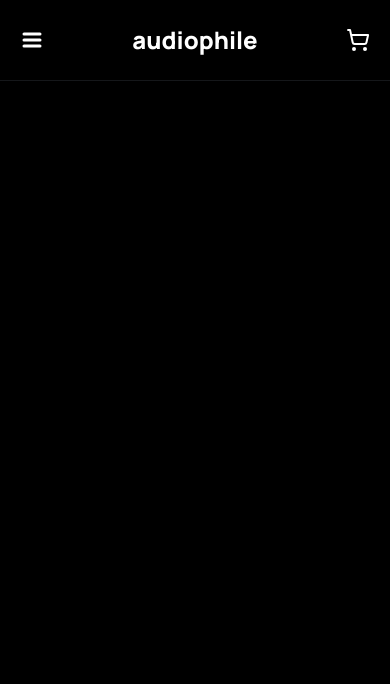
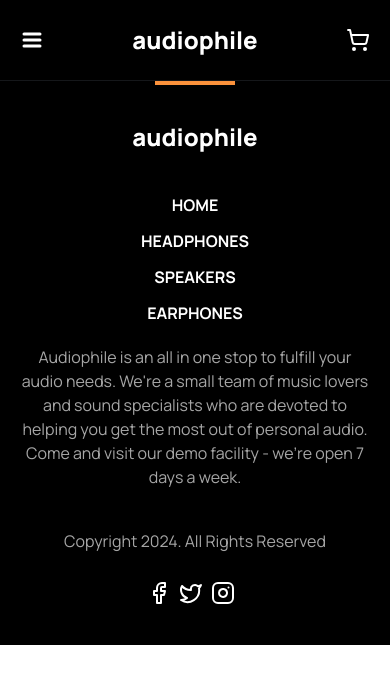
Before and after one commit to emmaGH1/audiophile-ecommerce, a Next.js app: page / in a window 390 px wide. Shown: the top 684 px of the page. Built offline with nearby package versions, Linux system fonts and the light colour scheme.

Commit message:
feat: Add ui for mobile footer

```diff
--- a/app/layout.tsx
+++ b/app/layout.tsx
@@ -1,6 +1,7 @@
 import { Manrope } from 'next/font/google'
 import './globals.css'
 import { Navbar } from '@/components/Navbar'
+import Footer from '@/components/ui/Footer'
 
 const defaultUrl = process.env.VERCEL_URL
   ? `https://${process.env.VERCEL_URL}`
@@ -27,11 +28,12 @@ export default function RootLayout({
 }) {
   return (
     <html lang="en" className={manrope.className}>
-      <body className=" bg-black-900">
+      <body className="">
         <Navbar />
         <main className="min-h-screen flex flex-col items-center">
           {children}
         </main>
+        <Footer />
       </body>
     </html>
   )
--- a/app/lib/constants.ts
+++ b/app/lib/constants.ts
@@ -1,5 +1,4 @@
 import { Links } from "./types"
-
 
 export const NavLinks: Links[] = [
             {
@@ -22,3 +21,9 @@ export const NavLinks: Links[] = [
                 imgUrl: '/shared/desktop/image-earphones.png'
             },
 ]
+
+export const footerText =`
+    Audiophile is an all in one stop to fulfill your audio needs.
+    We're a small team of music lovers and sound specialists who are devoted to helping you get the most out of personal audio.
+    Come and visit our demo facility - we’re open 7 days a week.
+`
--- a/components/ui/Footer.tsx
+++ b/components/ui/Footer.tsx
@@ -0,0 +1,38 @@
+import { NavLinks, footerText } from "@/app/lib/constants";
+import { Facebook, Instagram, Twitter } from "lucide-react";
+import Link from "next/link";
+
+const Footer = () => {
+  return (
+    <div className="w-full bg-black-900">
+      <div className="flex flex-col items-center w-9/10 mx-auto ">
+        <div className="h-1 w-20 bg-orange-400"/>
+        <Link href='/' className="font-extrabold text-2xl text-white-text mt-9">audiophile</Link>
+        <ul className="flex flex-col items-center mt-7 mb-5">
+            {NavLinks.map(link => {
+                return (
+                    <Link
+                        href={link.path}
+                        key={link.label}
+                        className='text-white-text uppercase text-base font-bold mt-3 hover:text-orange-primary transition-colors duration-300'
+                        >
+                        {link.label}
+                    </Link>
+                )
+            })}
+        </ul>
+        <p className="text-black-200/80 text-center">
+            {footerText}
+        </p>
+        <p className="text-black-200/80 text-center mt-10 mb-7">Copyright 2024. All Rights Reserved</p>
+        <div className="flex text-white-text mb-10">
+          <Facebook className="mr-2" />
+          <Twitter className="mr-2" />
+          <Instagram className="mr-2" />
+        </div>
+      </div>
+    </div>
+  );
+};
+
+export default Footer;
```
